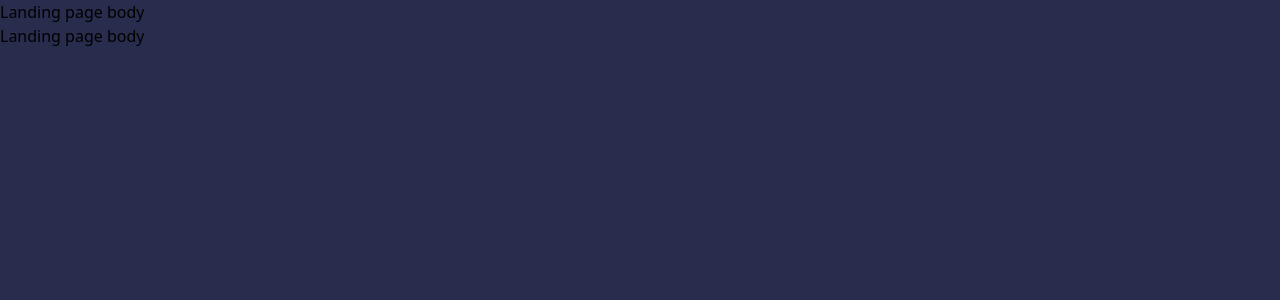
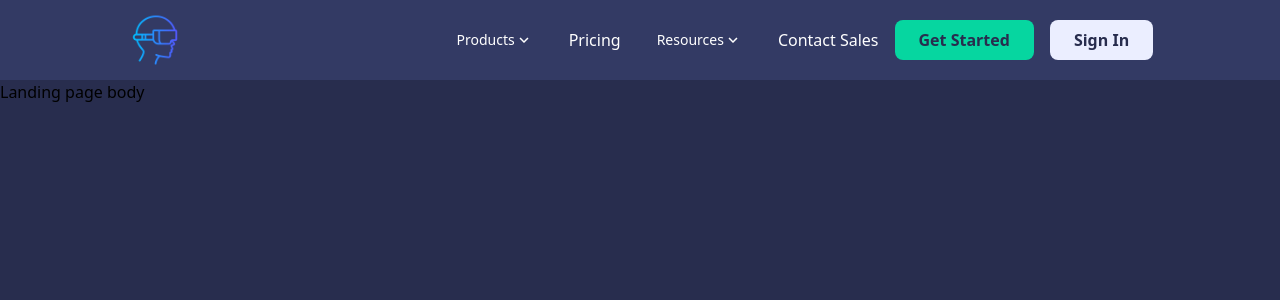
Before and after one commit to LuckyGoyal039/metaverse, a React (Vite) app in the folder apps/frontend/: page / in a window 1280 px wide. Shown: the top 300 px of the page. Built offline with nearby package versions, Linux system fonts and the light colour scheme.

Commit message:
landing page header

```diff
--- /dev/null
+++ b/apps/frontend/src/component/customDropdown/index.tsx
@@ -0,0 +1,59 @@
+import React, { useState } from 'react'
+import KeyboardArrowDownIcon from '@mui/icons-material/KeyboardArrowDown';
+import KeyboardArrowUpIcon from '@mui/icons-material/KeyboardArrowUp';
+
+interface DropdownOption {
+    key: string;
+    value: string;
+    url: string;
+}
+
+interface DropdownProps {
+    label: string;
+    options: DropdownOption[];
+}
+const CustomDropdown: React.FC<DropdownProps> = (props) => {
+    const [isOpen, setIsOpen] = useState(false)
+    return (
+
+        <div className="relative inline-block text-left">
+            <button
+                id="dropdownHoverButton"
+                onMouseEnter={() => setIsOpen(true)}
+                onMouseLeave={() => setIsOpen(false)}
+                className="text-white focus:ring-4 focus:outline-none font-medium rounded-lg text-sm px-5 py-2.5 text-center inline-flex items-center"
+                type="button"
+                aria-haspopup="true"
+                aria-expanded={isOpen}
+            >
+                {props.label}
+                {
+                    !isOpen ? <KeyboardArrowDownIcon className='!text-lg' /> : <KeyboardArrowUpIcon className='!text-lg' />
+                }
+            </button>
+            {isOpen && (
+                <div
+                    id="dropdownHover"
+                    className="absolute z-10 bg-white rounded-lg shadow"
+                    onMouseEnter={() => setIsOpen(true)}
+                    onMouseLeave={() => setIsOpen(false)}
+                >
+                    <ul className="py-2 text-sm" aria-labelledby="dropdownHoverButton">
+                        {
+                            props.options.map(ele => {
+                                return (<li key={ele.key}>
+                                    <a href={ele.url} className="block mx-2 py-2 px-2 hover:bg-[#f2f2f2] font-semibold text-[16px] rounded-lg whitespace-nowrap">
+                                        {ele.value}
+                                    </a>
+                                </li>)
+                            })
+                        }
+                    </ul>
+                </div>
+            )}
+        </div>
+
+    )
+}
+
+export default CustomDropdown
--- a/apps/frontend/src/component/events/index.tsx
+++ b/apps/frontend/src/component/events/index.tsx
@@ -5,7 +5,7 @@ const Events: React.FC = () => {
     const [data, _] = useState(false)
     return (
         <>
-            <h1>Events</h1>
+
             {
                 !data &&
                 <div className="w-full h-[85vh] flex items-center justify-center">
--- a/apps/frontend/src/component/landingHeader/index.tsx
+++ b/apps/frontend/src/component/landingHeader/index.tsx
@@ -1,10 +1,93 @@
+import React from 'react';
+import avatar60 from '../../assets/avatar_60_dancing.png'
+import WorkspacesIcon from '@mui/icons-material/Workspaces';
+import CalendarMonthIcon from '@mui/icons-material/CalendarMonth';
+import AddCircleIcon from '@mui/icons-material/AddCircle';
+import mainLogo from '../../assets/main_logo.png'
+import CustomDropdown from '../customDropdown';
 
-function LandingHeader() {
+
+const LandingHeader: React.FC = () => {
+    const productList = [
+        {
+            key: "features",
+            value: "Features",
+            url: "#"
+        },
+        {
+            key: "integrations",
+            value: "Integrations",
+            url: "#"
+        },
+        {
+            key: "privacy",
+            value: "Privacy & Security",
+            url: "#"
+        },
+        {
+            key: "download",
+            value: "Download",
+            url: "#"
+        },
+        {
+            key: "what_new",
+            value: "What's New",
+            url: "#"
+        },
+    ]
+    const resourceList = [{
+        key: "gather_academy",
+        value: "Gather Academy",
+        url: "#"
+    }, {
+        key: "custom_stories",
+        value: "Custom Stories",
+        url: "#"
+    }, {
+        key: "blog",
+        value: "Blog",
+        url: "#"
+    }, {
+        key: "office_tour",
+        value: "Office Tour",
+        url: "#"
+    }, {
+        key: "help",
+        value: "Help Center",
+        url: "#"
+    },]
     return (
-        <>
-            <p>Landing page body</p>
-        </>
-    )
-}
+        <header>
+            <nav className="bg-[#333a64] py-3">
+                <div className="flex flex-wrap justify-around items-center">
+                    {/* Logo Section */}
+                    <div className="flex items-center space-x-6">
+                        <a href="/" className="flex items-center">
+                            <img src={mainLogo} alt="metaverse" className='w-14 h-14' />
+                        </a>
+                    </div>
 
-export default LandingHeader
+                    {/* Right Side Items */}
+                    <div className="flex items-center space-x-4">
+                        <CustomDropdown label='Products' options={productList} />
+                        <div className='text-white'>
+                            <p>Pricing</p>
+                        </div>
+                        <CustomDropdown label='Resources' options={resourceList} />
+                        <div className='text-white'>
+                            <p>Contact Sales</p>
+                        </div>
+                        <div className='font-semibold text-[#282d4e] bg-[#06d6a0] hover:bg-[#76dbc4] px-6 py-2 rounded-lg hover:bg-[#00a89d]'>
+                            <p>Get Started</p>
+                        </div>
+                        <div className='font-semibold text-[#282d4e] bg-[#ebeeff] hover:bg-[#c9cde0] px-6 py-2 rounded-lg hover:bg-[#00a89d]'>
+                            <p>Sign In</p>
+                        </div>
+                    </div>
+                </div>
+            </nav>
+        </header>
+    );
+};
+
+export default LandingHeader;
--- a/apps/frontend/src/component/mySpace/index.tsx
+++ b/apps/frontend/src/component/mySpace/index.tsx
@@ -6,7 +6,6 @@ const MySpace: React.FC = () => {
     const [data, _] = useState(false)
     return (
         <>
-            <h1>my spaces</h1>
             {
                 !data &&
                 <div className="w-full h-[85vh] flex items-center justify-center">
--- a/apps/frontend/src/pages/Home/index.tsx
+++ b/apps/frontend/src/pages/Home/index.tsx
@@ -14,7 +14,6 @@ function Home() {
             {
                 tab == "space" ? <MySpace /> : null
             }
-            <p>{tab}</p>
         </>
     )
 }
--- a/apps/frontend/src/pages/signup/index.tsx
+++ b/apps/frontend/src/pages/signup/index.tsx
@@ -86,7 +86,7 @@ const Signup: React.FC = () => {
               <button type="submit" className="text-white bg-red-700 hover:bg-red-800 focus:ring-4 focus:ring-red-300 font-medium rounded-lg text-sm px-5 py-2.5 me-2 mb-2 dark:bg-red-600 dark:hover:bg-red-700 focus:outline-none dark:focus:ring-red-800">Back to Home</button>
               <button type="submit" className="text-white bg-blue-700 hover:bg-blue-800 focus:ring-4 focus:ring-blue-300 font-medium rounded-lg text-sm px-5 py-2.5 me-2 mb-2 dark:bg-blue-600 dark:hover:bg-blue-700 focus:outline-none dark:focus:ring-blue-800">Submit</button>
               <p className="text-sm font-light text-gray-500 dark:text-gray-400">
-                Already have an account? <a href="#" className="font-medium text-primary-600 hover:underline dark:text-primary-500">Login here</a>
+                Already have an account? <a href="/signup" className="font-medium text-primary-600 hover:underline dark:text-primary-500">Login here</a>
               </p>
             </form>
           </div>
```
Also changed, not shown: apps/frontend/src/App.tsx (+6 -1 lines).
